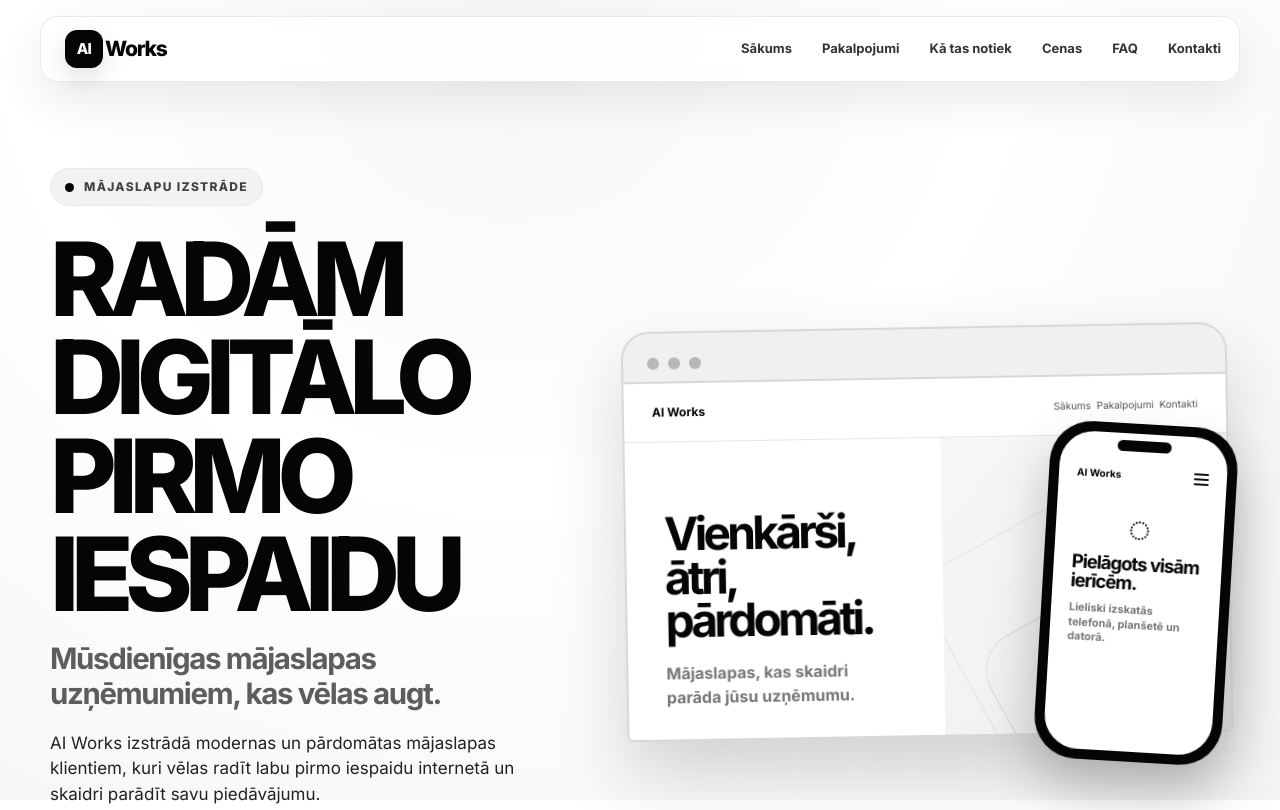
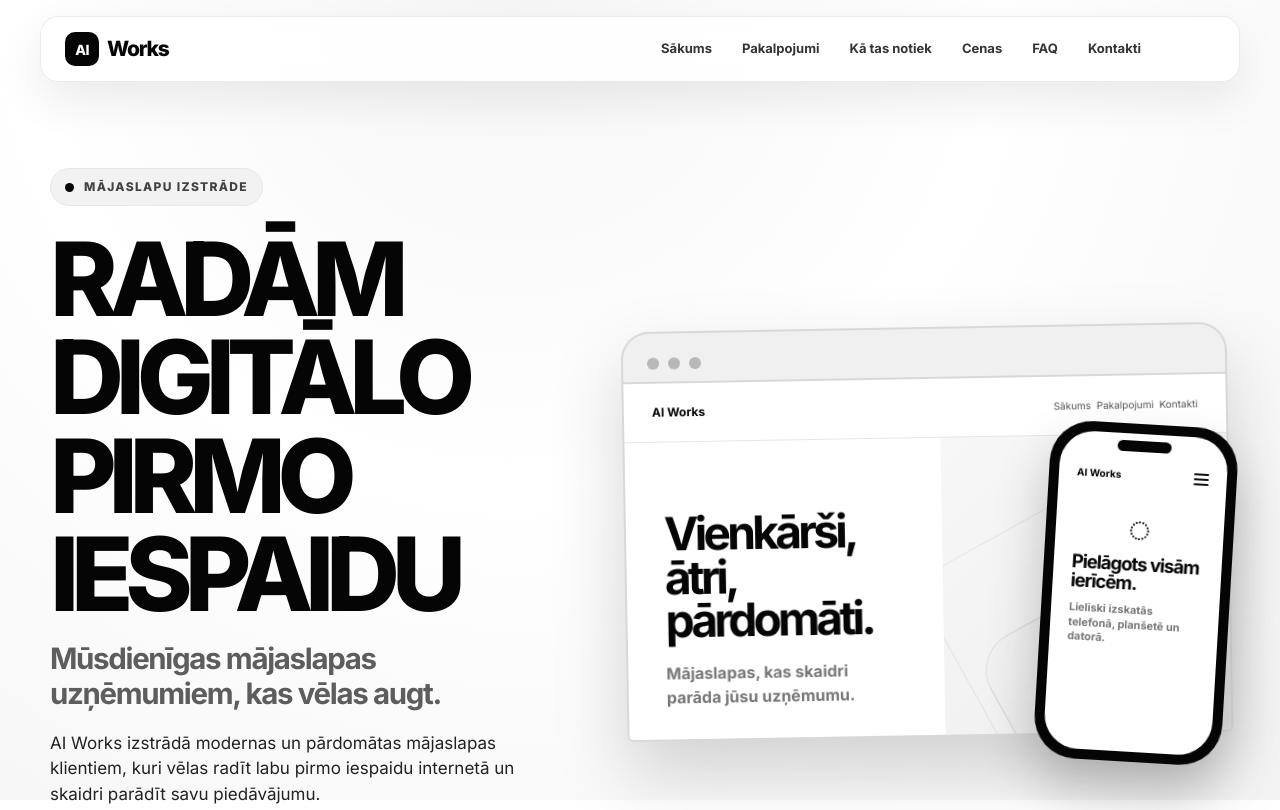
Before and after one commit to AIWorksReal/AI-Works, a plain HTML site: page index.html in a window 1280 px wide. Shown: the top 810 px of the page. Drawn offline with Linux system fonts and the light colour scheme.

Commit message:
Updated navbar

```diff
--- a/css/style.css
+++ b/css/style.css
@@ -27,32 +27,33 @@ button,input,textarea{font:inherit}
 .brand{
   display:flex;
   align-items:center;
-  gap:2px;
+  gap:10px;
   font-weight:900;
   text-decoration:none;
   color:#050505;
 }
 
 .brand-mark{
-  width:38px;
-  height:38px;
+  width:34px;
+  height:34px;
   display:grid;
   place-items:center;
   background:#050505;
   color:#fff;
-  border-radius:12px;
-  font-size:15px;
+  border-radius:10px;
+  font-size:14px;
   font-weight:900;
-  letter-spacing:-0.04em;
-  box-shadow:0 10px 24px rgba(0,0,0,.12);
+  letter-spacing:-0.05em;
+  box-shadow:0 8px 218px rgba(0,0,0,.12);
 }
 
 .brand-text{
   font-size:21px;
   font-weight:900;
   letter-spacing:-0.06em;
+  margin-left:-2px;
 }
-.desktop-nav{display:flex;align-items:center;gap:30px}
+.desktop-nav{display:flex;align-items:center;gap:30px;margin-right:80px;}
 .desktop-nav a{font-size:13px;font-weight:650;color:#111;opacity:.85}
 .desktop-nav a:hover{opacity:1}
 .nav-cta{background:#050505;color:#fff;border-radius:11px;padding:13px 18px;font-size:13px;font-weight:800;box-shadow:0 10px 24px rgba(0,0,0,.18);transition:.25s}
```
